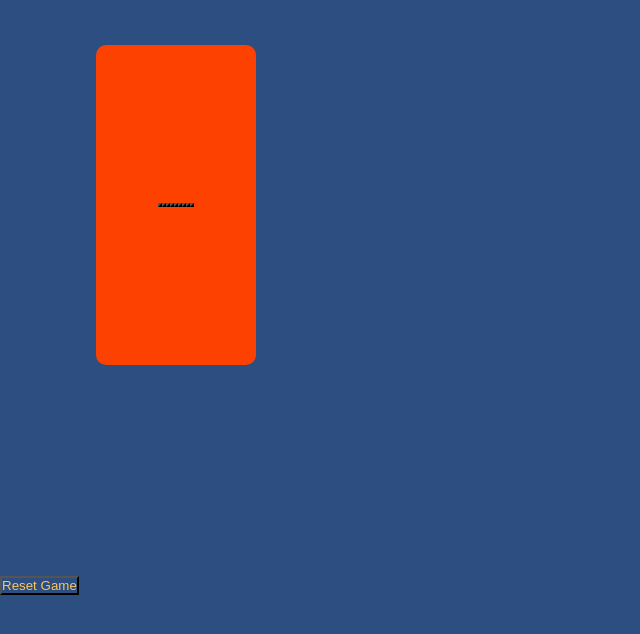
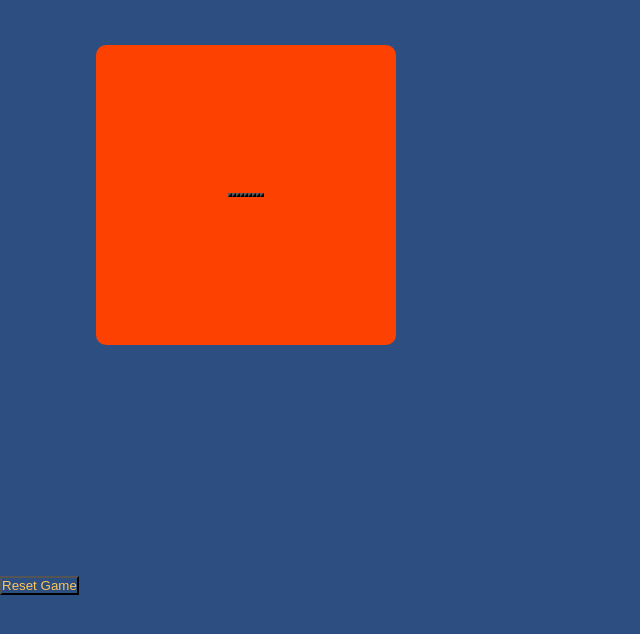
Before and after one commit to moksh-codedeveloper/Java-Scripts, a plain HTML site: page index.html in a window 1280 px wide. Shown: the part 88-722 px from the top of the page, without its empty margins (0-640 px from the left). Drawn offline with Linux system fonts and the light colour scheme; a web font is replaced by a local one.

Commit message:
new styling

```diff
--- a/style.css
+++ b/style.css
@@ -73,8 +73,8 @@ main .container{
     text-align: center;
 }
 main .container .game{
-    height: 20rem;
-    width: 10rem;
+    height: 300px;
+    width: 300px;
     background-color: var(--background-color);
     border-radius: 10px;
     justify-content: center;
```
